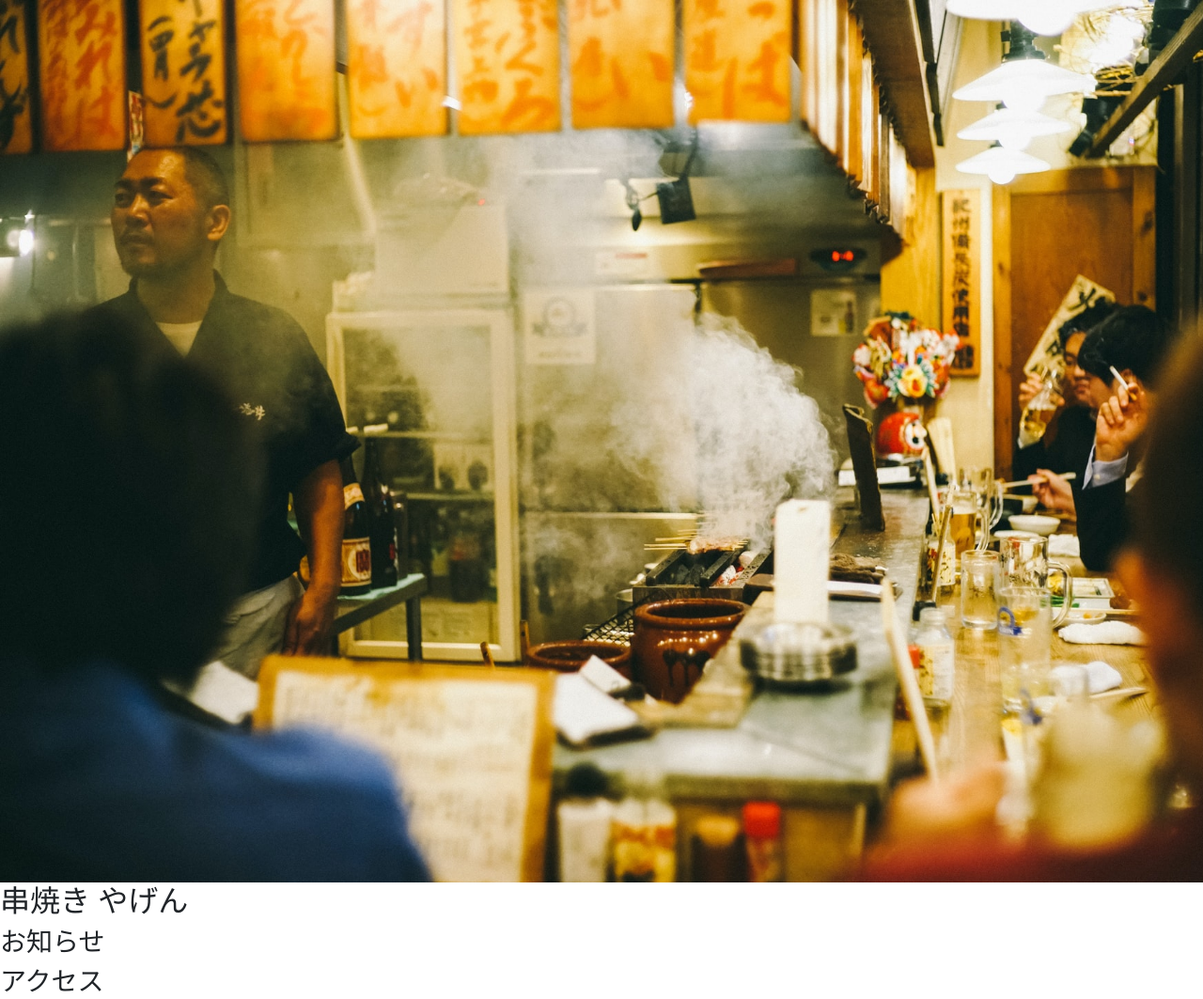
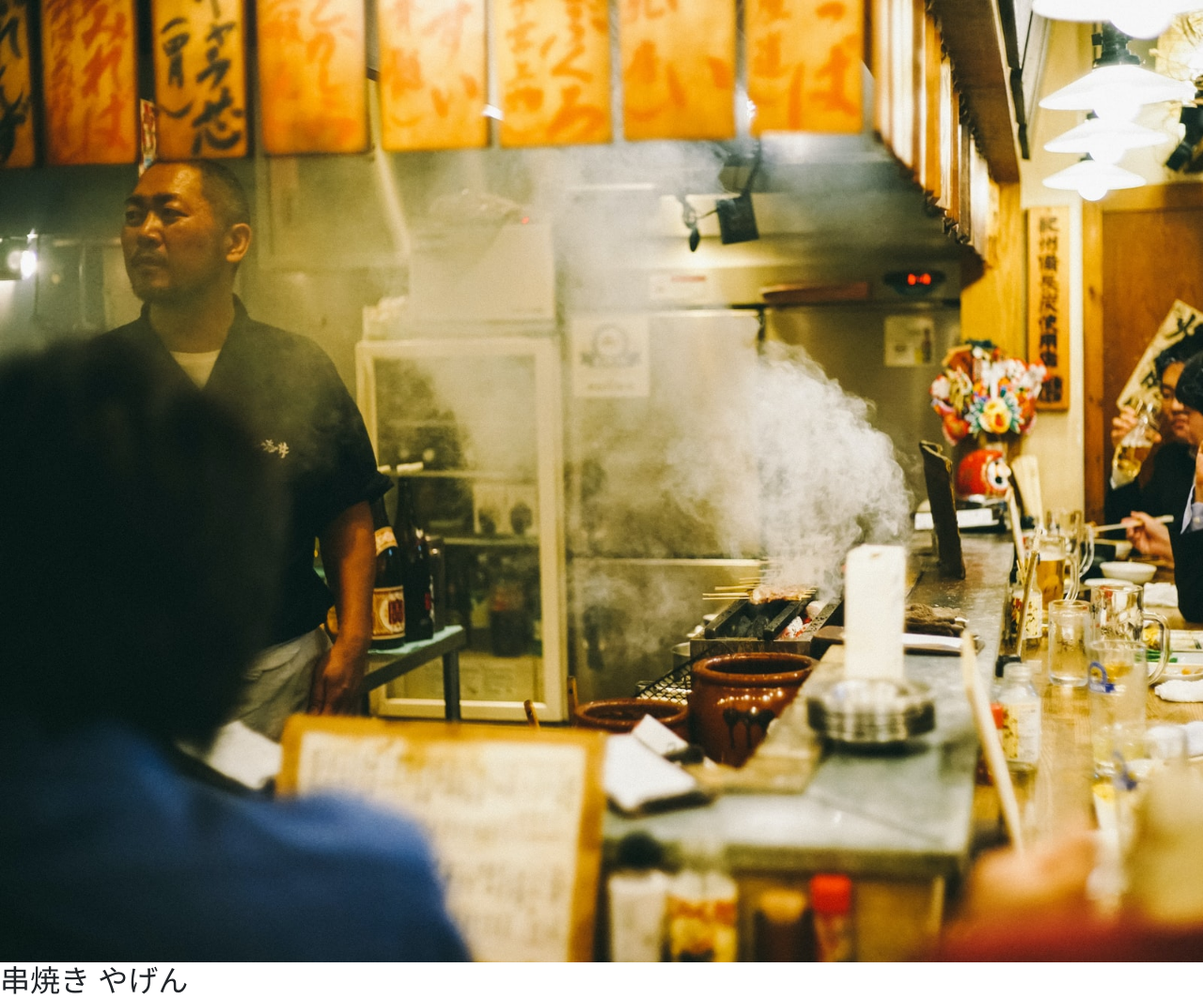
Before and after one commit to shii-shimi/tori, a PHP site: page / in a window 1280 px wide; the page is wider, and only the part inside the window is pictured. Shown: the part 44-1107 px from the top of that part at 94% size. Run offline with PHP 8.4, Linux system fonts and the light colour scheme.

Commit message:
css追加

```diff
--- a/style.css
+++ b/style.css
@@ -36,5 +36,5 @@
 .main {}
 .main .top {}
 .main .top img {
-    max-width: 110%;
+    max-width: 120%;
 }
```
